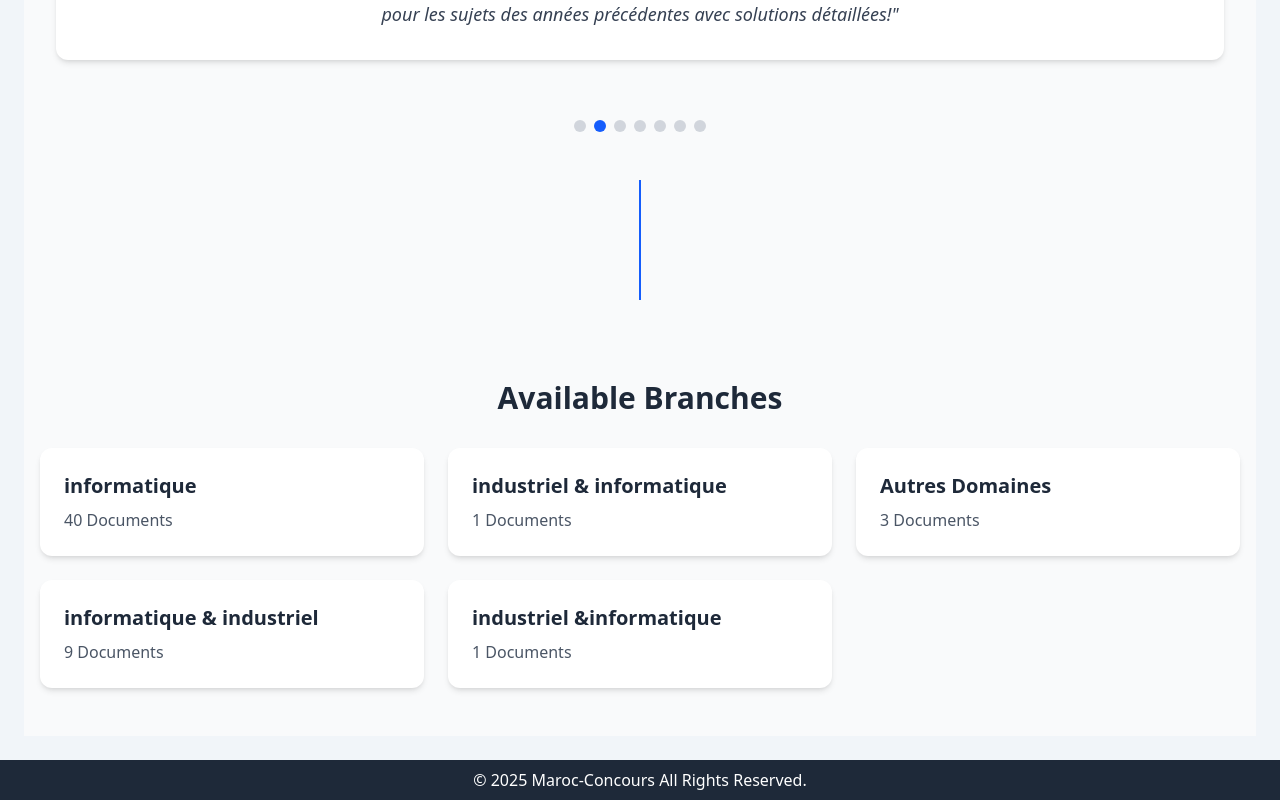
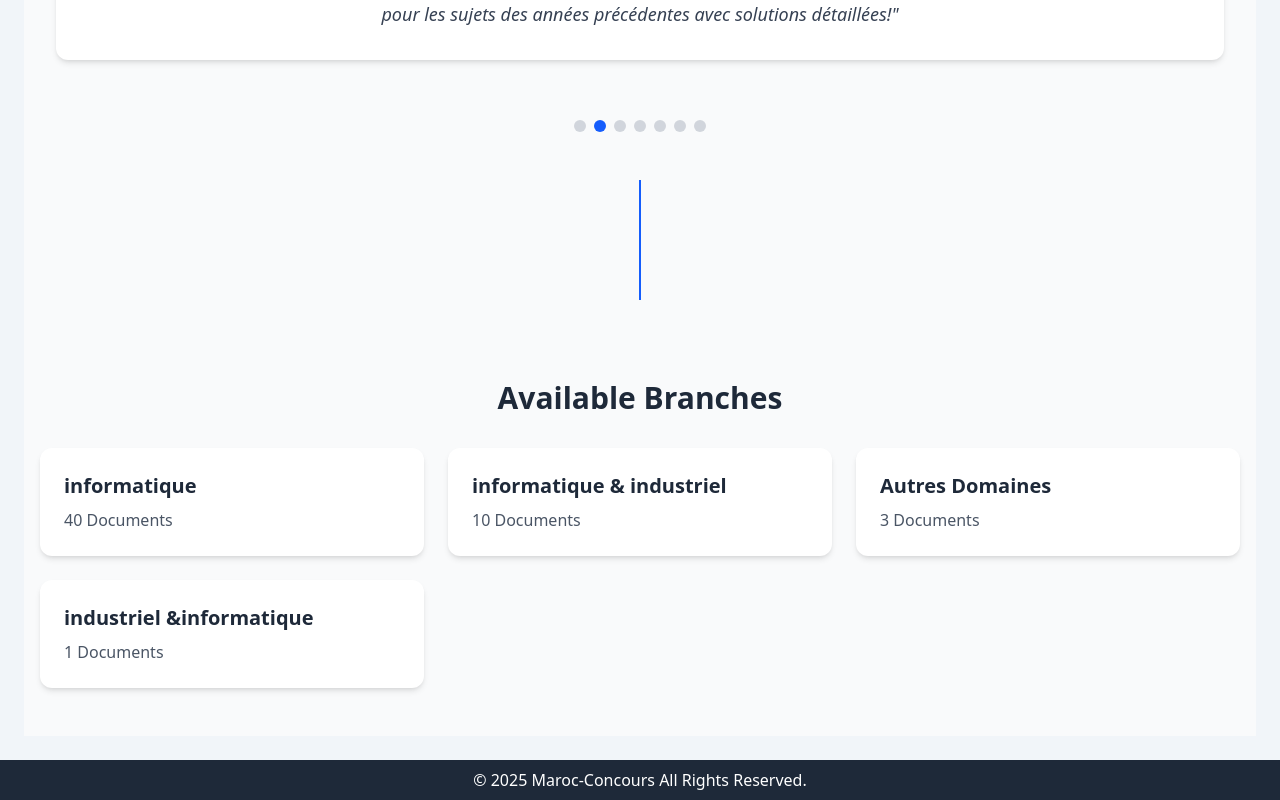
Before and after one commit to MohamedBoukouch/MAROC-CONCOURS, a React (Vite) app: page / in a window 1280 px wide. Shown: the part 908-1708 px from the top of the page. Built offline with nearby package versions, Linux system fonts and the light colour scheme.

Commit message:
some chnages

```diff
--- a/src/data/concours.json
+++ b/src/data/concours.json
@@ -127,7 +127,7 @@
       "isAvailable": true,
       "niveau": "Bac+2",
       "choix": "Cycle",
-      "domaine": "industriel & informatique"
+      "domaine": "informatique & industriel"
     },
 
     {
--- a/src/views/ConcoursPage.jsx
+++ b/src/views/ConcoursPage.jsx
@@ -26,7 +26,10 @@ const ConcoursPage = () => {
 
   const handleShowAd = (url) => {
     setPendingPdfUrl(url);
-    setShowAd(true); // Show ad when PDF URL is selected
+    //if i want ative ads i have to dicomment this line code and delette window.opn ligne code to active this ads befor open the document
+    // setShowAd(true); // Show ad when PDF URL is selected
+
+    window.open(url, "_blank");
   };
 
   const handleOpenPdf = () => {
```
Also changed, not shown: councourspage_code.txt (deleted).
